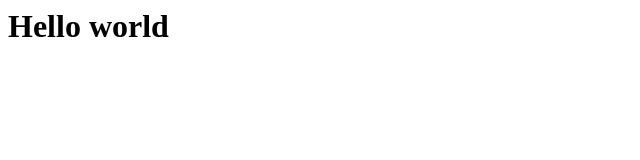
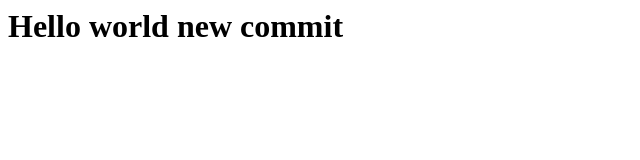
Before and after one commit to Alexandr1997ag/test, a plain HTML site: page index.html in a window 1280 px wide. Shown: the whole page, without its empty margins (0-640 px from the left). Drawn offline with Linux system fonts and the light colour scheme.

Commit message:
new wrong commit

```diff
--- a/index.html
+++ b/index.html
@@ -1 +1 @@
-<h1>Hello world<h1>
+<h1>Hello world new commit<h1>
```
